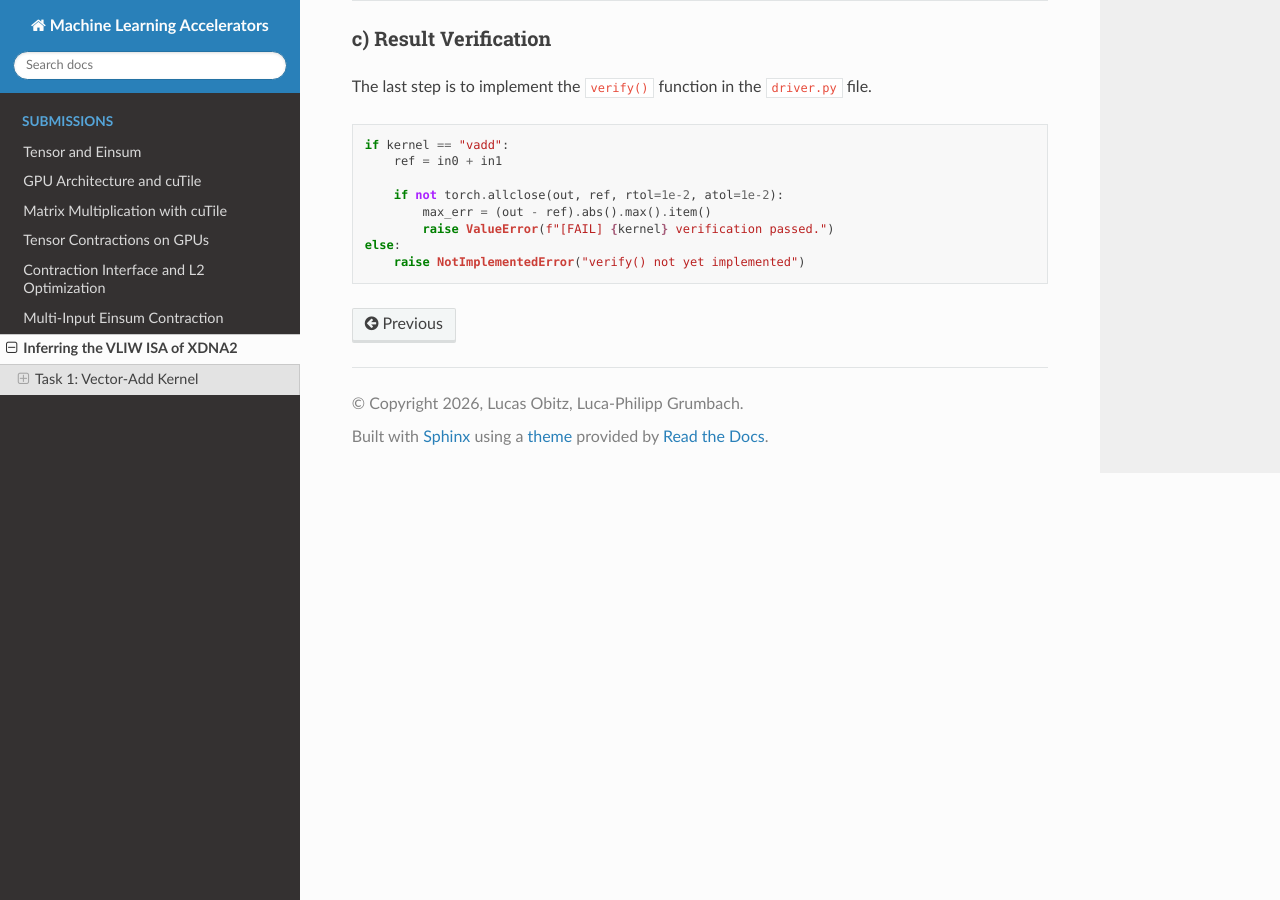
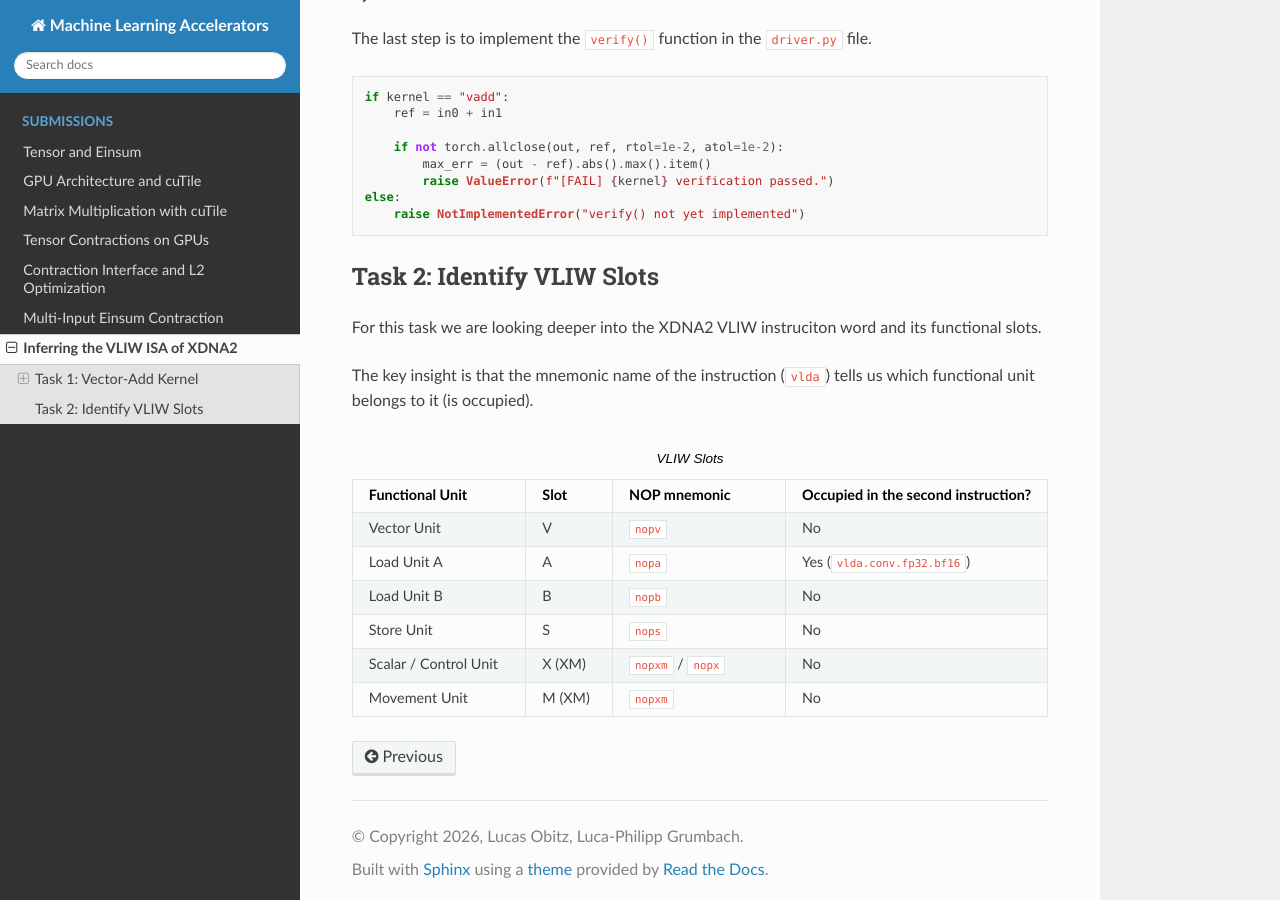
Before and after one commit to Shad00Z/machine-learning-accelerators, a Sphinx documentation site: the page built from docs/source/submissions/07_xdna2.rst, in a window 1280 px wide and 900 px high, scrolled down 1013 px. Built offline with Sphinx 7.4.7 and the Read the Docs theme 3.1.0, drawn with Linux system fonts in a browser that asks for light colours; some of the changed text lies outside the part shown.

Commit message:
feat: task 2

```diff
--- a/docs/source/submissions/07_xdna2.rst
+++ b/docs/source/submissions/07_xdna2.rst
@@ -11,7 +11,7 @@ a) Element-wise Vector Addition
 ^^^^^^^^^^^^^^^^^^^^^^^^^^^^^^^
 
 To start of the implementation on the XDNA2 architecture, we are implementing a simple vector addition kernel.
-Most of the code is already given, so we only have to make ourselves familiar with the `aie::add <https://download.amd.com/docnav/aiengine/xilinx2025_2/aiengine_api/aie_api/doc/group__group__arithmetic.html#gafd9f3351ca16d4398e29251c6b903663>` instruction.
+Most of the code is already given, so we only have to make ourselves familiar with the `aie::add <https://download.amd.com/docnav/aiengine/xilinx2025_2/aiengine_api/aie_api/doc/group__group__arithmetic.html#gafd9f3351ca16d4398e29251c6b903663>`_ instruction.
 
 We fill in the implementation gap by adding the ``aie::add`` instruction to the code:
 
@@ -58,3 +58,43 @@ The last step is to implement the ``verify()`` function in the ``driver.py`` fil
             raise ValueError(f"[FAIL] {kernel} verification passed.")
     else:
         raise NotImplementedError("verify() not yet implemented")
+
+Task 2: Identify VLIW Slots
+---------------------------
+
+For this task we are looking deeper into the XDNA2 VLIW instruciton word and its functional slots.
+
+The key insight is that the mnemonic name of the instruction (``vlda``) tells us which functional unit belongs to it (is occupied).
+
+.. list-table:: VLIW Slots
+   :widths: 20 10 20 30
+   :header-rows: 1
+
+   * - Functional Unit
+     - Slot
+     - NOP mnemonic
+     - Occupied in the second instruction?
+   * - Vector Unit
+     - V
+     - ``nopv``
+     - No
+   * - Load Unit A
+     - A
+     - ``nopa``
+     - Yes (``vlda.conv.fp32.bf16``)
+   * - Load Unit B
+     - B
+     - ``nopb``
+     - No
+   * - Store Unit
+     - S
+     - ``nops``
+     - No
+   * - Scalar / Control Unit
+     - X (XM)
+     - ``nopxm`` / ``nopx``
+     - No
+   * - Movement Unit
+     - M (XM)
+     - ``nopxm``
+     - No
```
